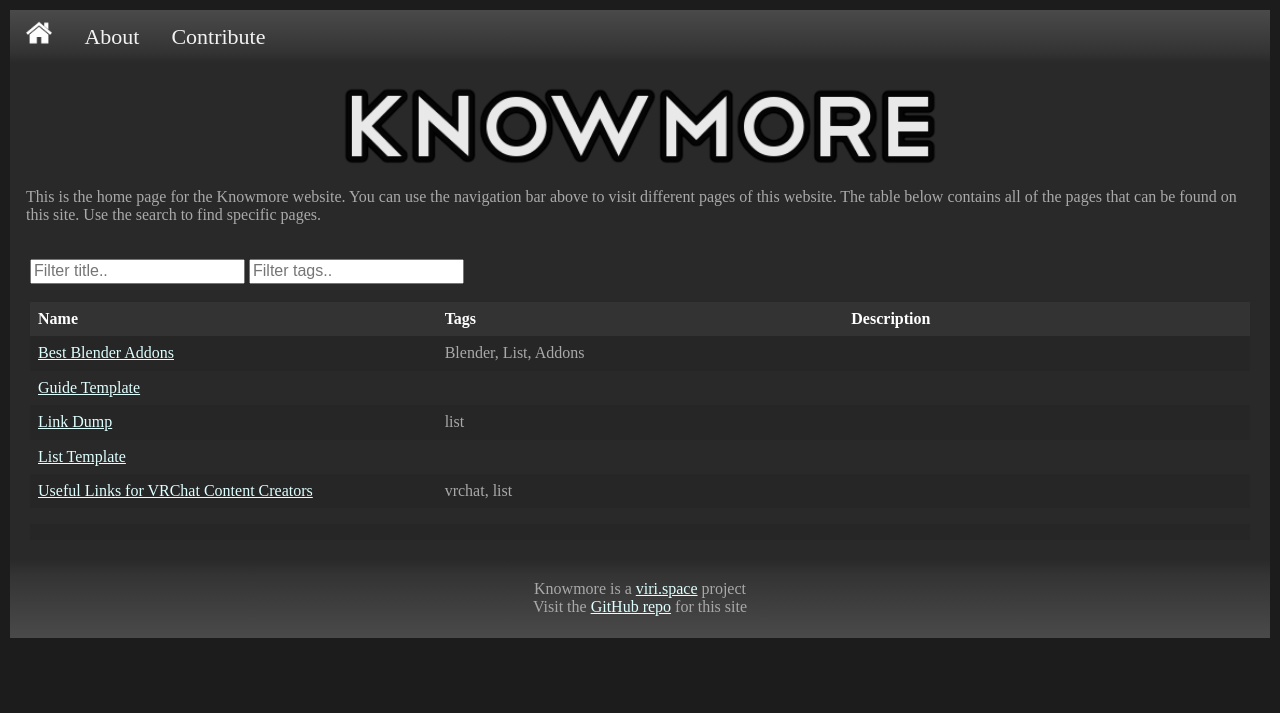
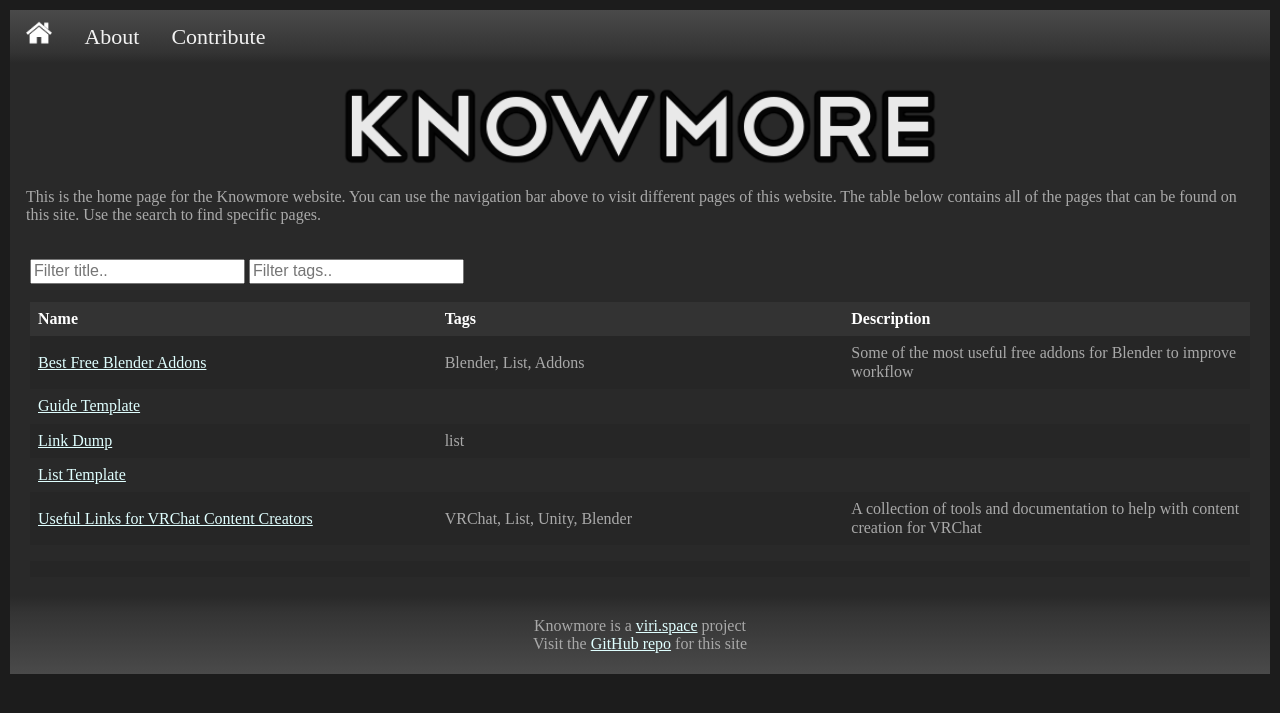
Before and after one commit to vuwnu/knowmore, a Jekyll site: the page built from index.html, in a window 1280 px wide. Shown: the top 713 px of the page. Built offline with Jekyll 4.4.1, drawn with Linux system fonts in a browser that asks for light colours.

Commit message:
added descriptions

```diff
--- a/index.html
+++ b/index.html
@@ -27,7 +27,7 @@ permalink: /
   <tr>
     <td><a href="{{ page.url | relative_url }}">{{ page.title | escape }}</a></td>
     <td>{{ page.tags | join: ', ' }}</td>
-    <td>{{ page.excerpt }}</td>
+    <td>{{ page.description }}</td>
   </tr>
   {%- endfor -%}
 </table>
--- a/p/blender-addons.md
+++ b/p/blender-addons.md
@@ -1,7 +1,8 @@
 ---
-title: Best Blender Addons
 layout: page
+title: Best Free Blender Addons
 tags: [Blender, List, Addons]
+description: Some of the most useful free addons for Blender to improve workflow
 ---
 
 While Blender has a lot of helpful functionality built into it, these are all addons that are worth trying to improve your Blender work flow. Some of them add minor features while others change how Blender functions entirely.
--- a/p/vrchat-useful-links.md
+++ b/p/vrchat-useful-links.md
@@ -2,7 +2,8 @@
 layout: page
 title: Useful Links for VRChat Content Creators
 topic: VRChat
-tags: [vrchat, list]
+tags: [VRChat, List, Unity, Blender]
+description: A collection of tools and documentation to help with content creation for VRChat
 ---
 
 This is a collection of links that I find worth reading. I've divided them into sections based on topic. Might integrate these links into other pages once I have stuff properly setup.
```
